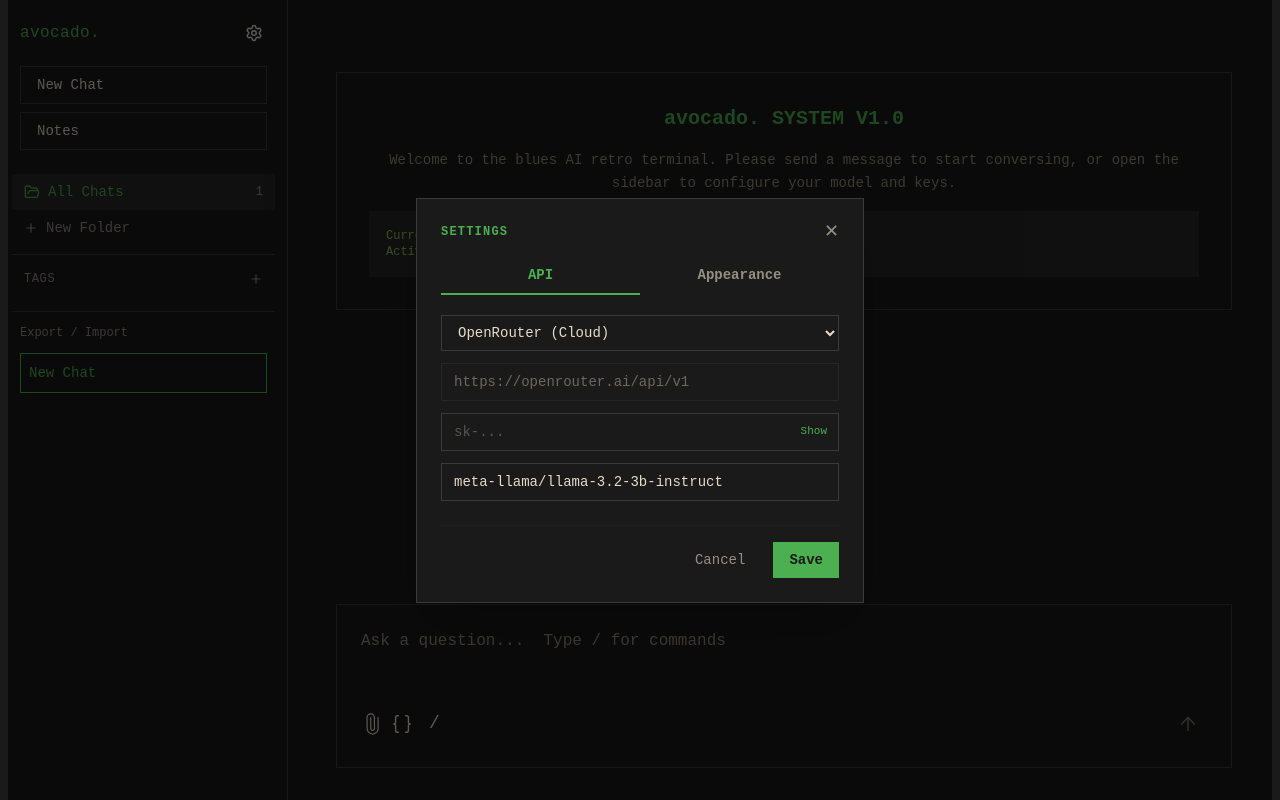
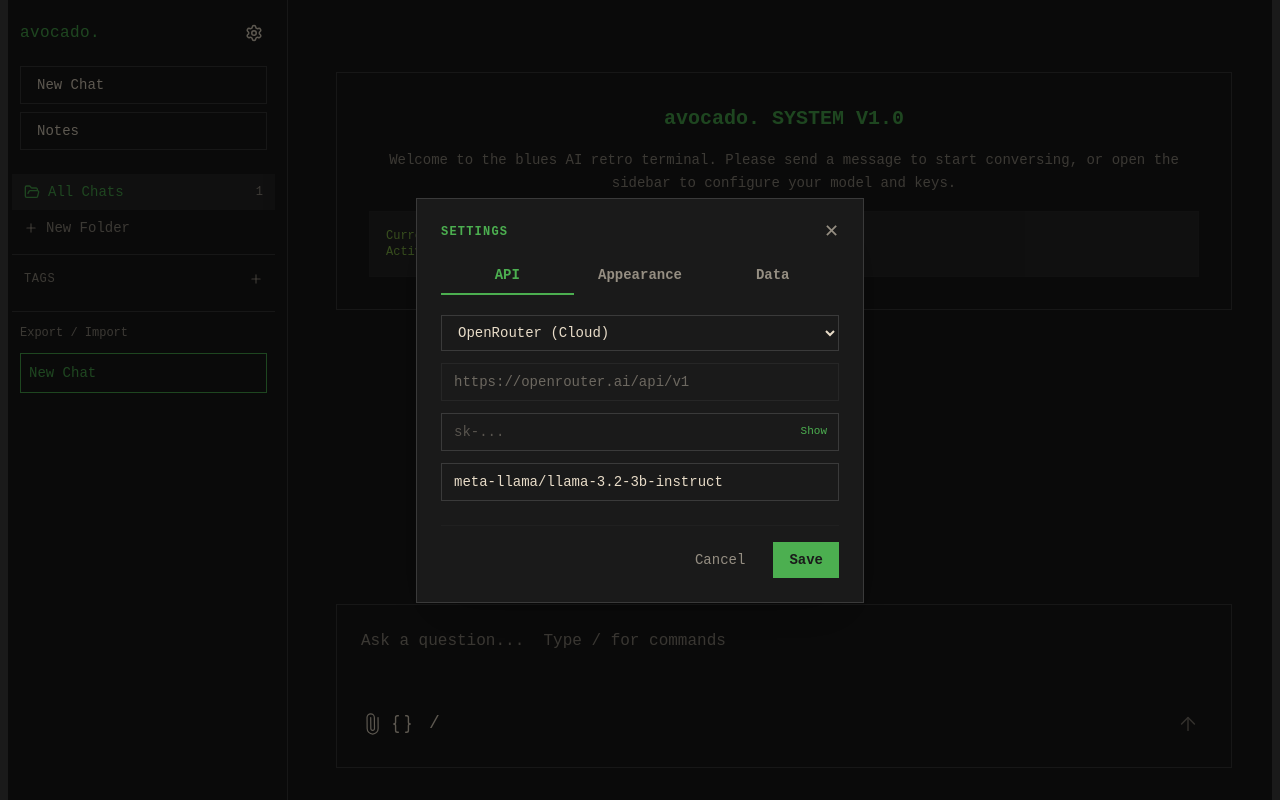
Before and after one commit to Jimuelzxc/avocado, a Next.js app: page / in a window 1280 px wide. Both pictures are taken after a click on the button 254 px from the left and 33 px from the top of the page. Built offline with nearby package versions, Linux system fonts and the light colour scheme.

Commit message:
feat: add data tab to settings modal

```diff
--- a/app/components/SettingsModal.tsx
+++ b/app/components/SettingsModal.tsx
@@ -2,11 +2,13 @@
 
 import React, { useState } from 'react';
 import { useChatStore, Theme, FontSize, FontFamily } from '../store/chatStore';
+import { ImportExportModal } from './ImportExportModal';
 
 export function SettingsModal() {
   const { apiKey, baseUrl, model, theme, fontSize, fontFamily, setTheme, setFontSize, setFontFamily, setSettings, setSettingsOpen } = useChatStore();
 
-  const [activeTab, setActiveTab] = useState<'appearance' | 'api'>('api');
+  const [activeTab, setActiveTab] = useState<'appearance' | 'api' | 'data'>('api');
+  const [isImportExportOpen, setIsImportExportOpen] = useState(false);
 
   const [preset, setPreset] = useState(() => {
     if (baseUrl.includes('localhost') || baseUrl.includes('127.0.0.1')) {
@@ -43,7 +45,7 @@ export function SettingsModal() {
     setSettingsOpen(false);
   };
 
-  const tabClass = (tab: 'appearance' | 'api') =>
+  const tabClass = (tab: 'appearance' | 'api' | 'data') =>
     `flex-1 py-2 text-sm font-bold transition-colors cursor-pointer ${
       activeTab === tab
         ? 'text-accent border-b-2 border-accent'
@@ -70,6 +72,9 @@ export function SettingsModal() {
           </button>
           <button onClick={() => setActiveTab('appearance')} className={tabClass('appearance')}>
             Appearance
+          </button>
+          <button onClick={() => setActiveTab('data')} className={tabClass('data')}>
+            Data
           </button>
         </div>
 
@@ -114,6 +119,18 @@ export function SettingsModal() {
                 <option value="sans">Sans-serif</option>
               </select>
             </div>
+          </div>
+        )}
+
+        {activeTab === 'data' && (
+          <div className="flex flex-col gap-4 text-sm">
+            <p className="text-text-secondary text-xs">Export or import your data as JSON.</p>
+            <button
+              onClick={() => setIsImportExportOpen(true)}
+              className="w-full border border-border py-2 px-4 text-left text-sm hover:bg-surface-overlay transition-colors focus:outline-none focus:ring-1 focus:ring-accent cursor-pointer"
+            >
+              Open Import / Export
+            </button>
           </div>
         )}
 
@@ -182,6 +199,7 @@ export function SettingsModal() {
           </button>
         </div>
       </div>
+      {isImportExportOpen && <ImportExportModal onClose={() => setIsImportExportOpen(false)} />}
     </div>
   );
 }
```
